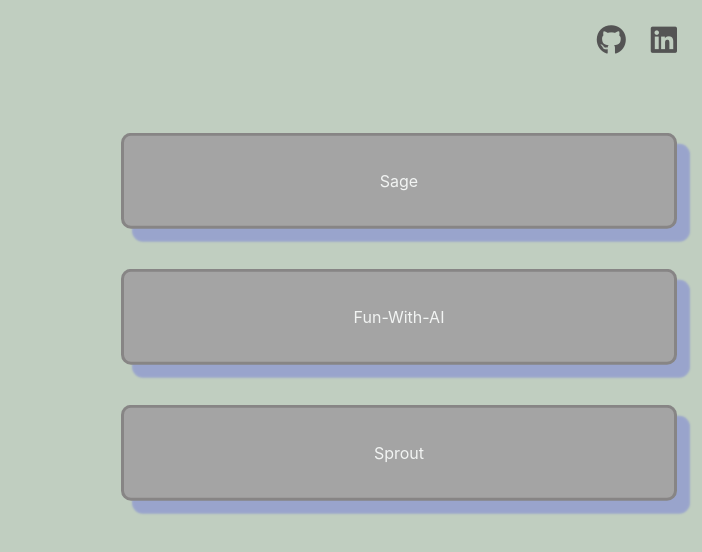
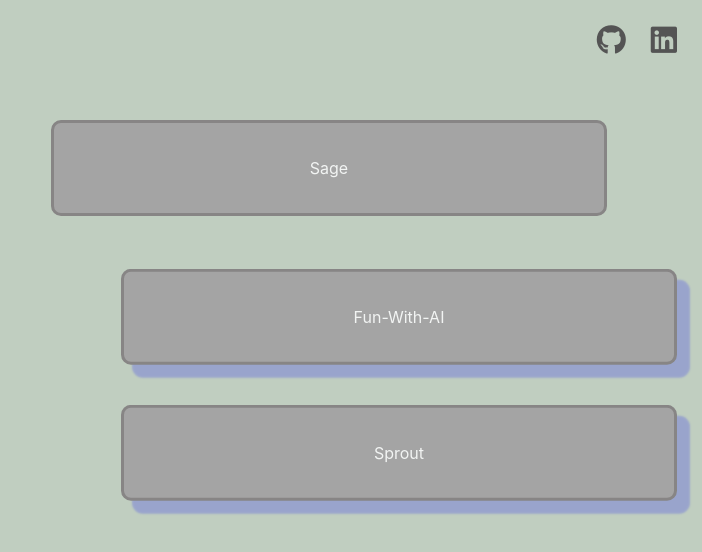
Before and after one commit to Sasu-Osayande/portfolio, a React (Create React App) app: page /sasu in a window 1280 px wide. In both pictures the pointer is over the element "Sage". Shown: the top 552 px of the page, without its empty margins (578-1280 px from the left). Built offline with nearby package versions, Linux system fonts and the light colour scheme.

Commit message:
Slide out element on hover

```diff
--- a/src/components/Portfolio.css
+++ b/src/components/Portfolio.css
@@ -45,7 +45,10 @@ i {
   border-radius: 10px;
   box-shadow: 12px 12px 2px 1px rgb(0 0 255 / 20%);
   color: rgb(242, 244, 243);
-  animation: floating 3s ease-in-out infinite
+  cursor: pointer;
+  animation: floating 3s ease-in-out infinite;
+  position: relative;
+  right: 0px;
 }
 
 @keyframes floating {
@@ -53,3 +56,21 @@ i {
   50%  { transform: translate(0, 15px); }
   100%   { transform: translate(0, -0px); }
 }
+
+.Project:hover {
+  width: 550px;
+  height: 90px;
+  display: flex;
+  align-items: center;
+  justify-content: center;
+  background: rgb(164, 164, 164);
+  border: 3px solid rgb(135, 133, 133);
+  margin-top: 40px;
+  border-radius: 10px;
+  cursor: pointer;
+  box-shadow: none;
+  color: rgb(242, 244, 243);
+  right: 70px;
+  animation: floating;
+  animation-play-state: paused;
+}
```
